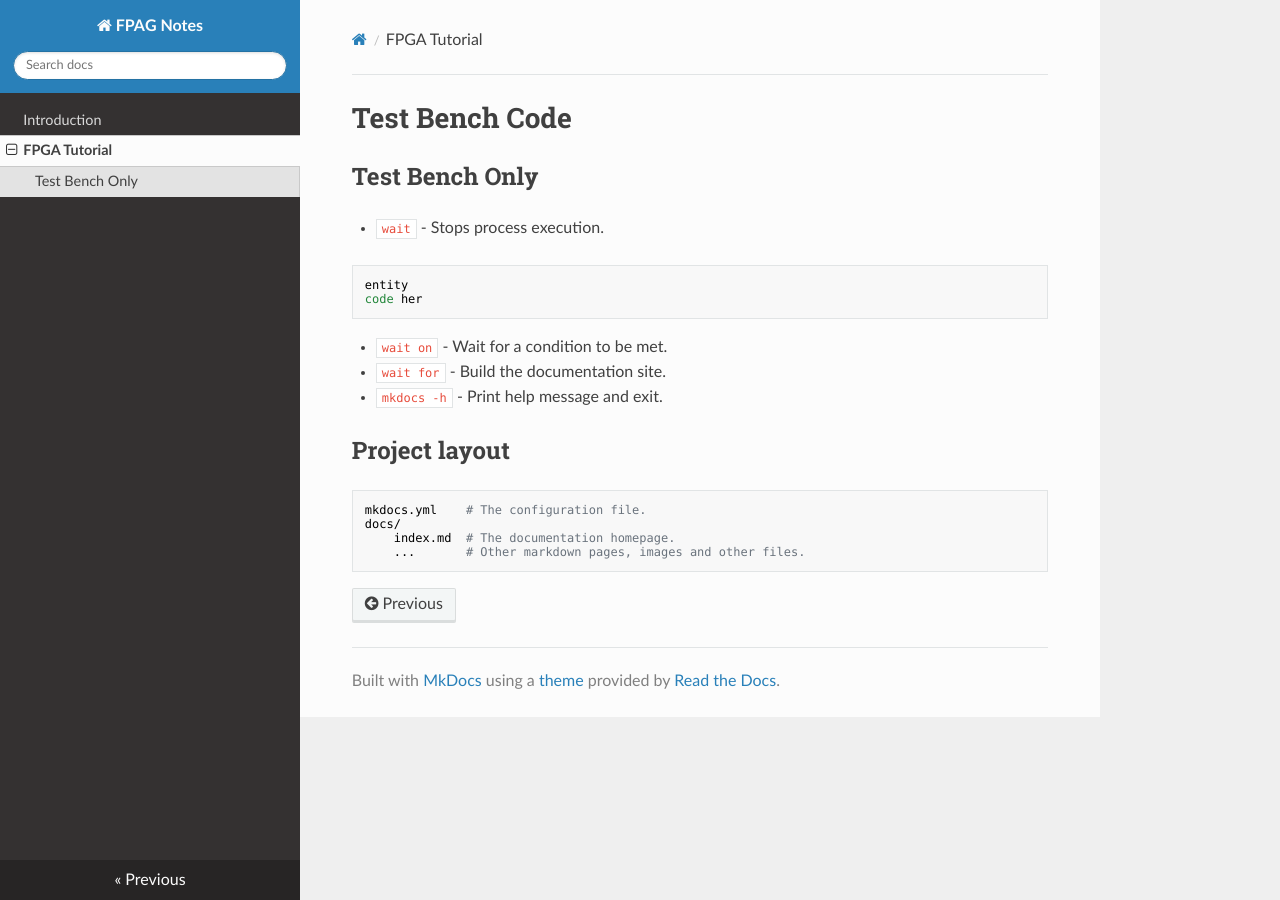
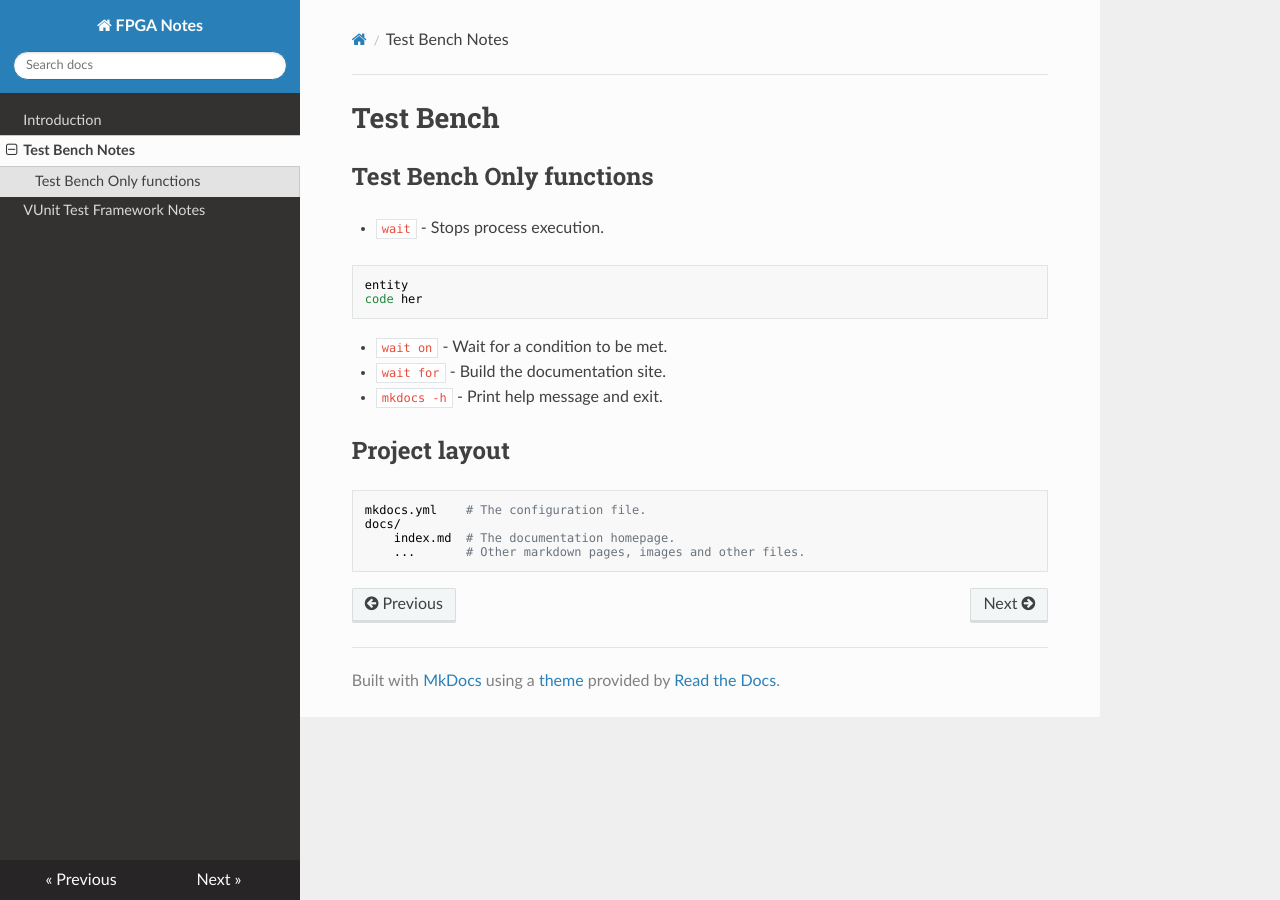
Before and after one commit to sebram99/fpgawebpage, an MkDocs documentation site: the page built from docs/TestBenchNotes.md, in a window 1280 px wide. Built offline with MkDocs 1.6.1, drawn with Linux system fonts in a browser that asks for light colours; nearby versions of some CDN libraries.

Commit message:
Added VUnit to the list of todo

```diff
--- a/docs/FPGA_Tutorial.md
+++ b/docs/TestBenchNotes.md
@@ -1,6 +1,6 @@
-# Test Bench Code
+# Test Bench
 
-## Test Bench Only
+## Test Bench Only functions
 
 * `wait` - Stops process execution.
 #
--- a/mkdocs.yml
+++ b/mkdocs.yml
@@ -1,7 +1,8 @@
-site_name: FPAG Notes
+site_name: FPGA Notes
 site_url: https://sebram99.github.io/fpgawebpage/
 nav:
     - Introduction: index.md
-    - FPGA Tutorial: FPGA_Tutorial.md
+    - Test Bench Notes: TestBenchNotes.md
+    - VUnit Test Framework Notes: VUnitTestFramework.md
 
 theme: readthedocs
```
Also changed, not shown: docs/VUnitTestFramework.md (added, +19 -0 lines).
